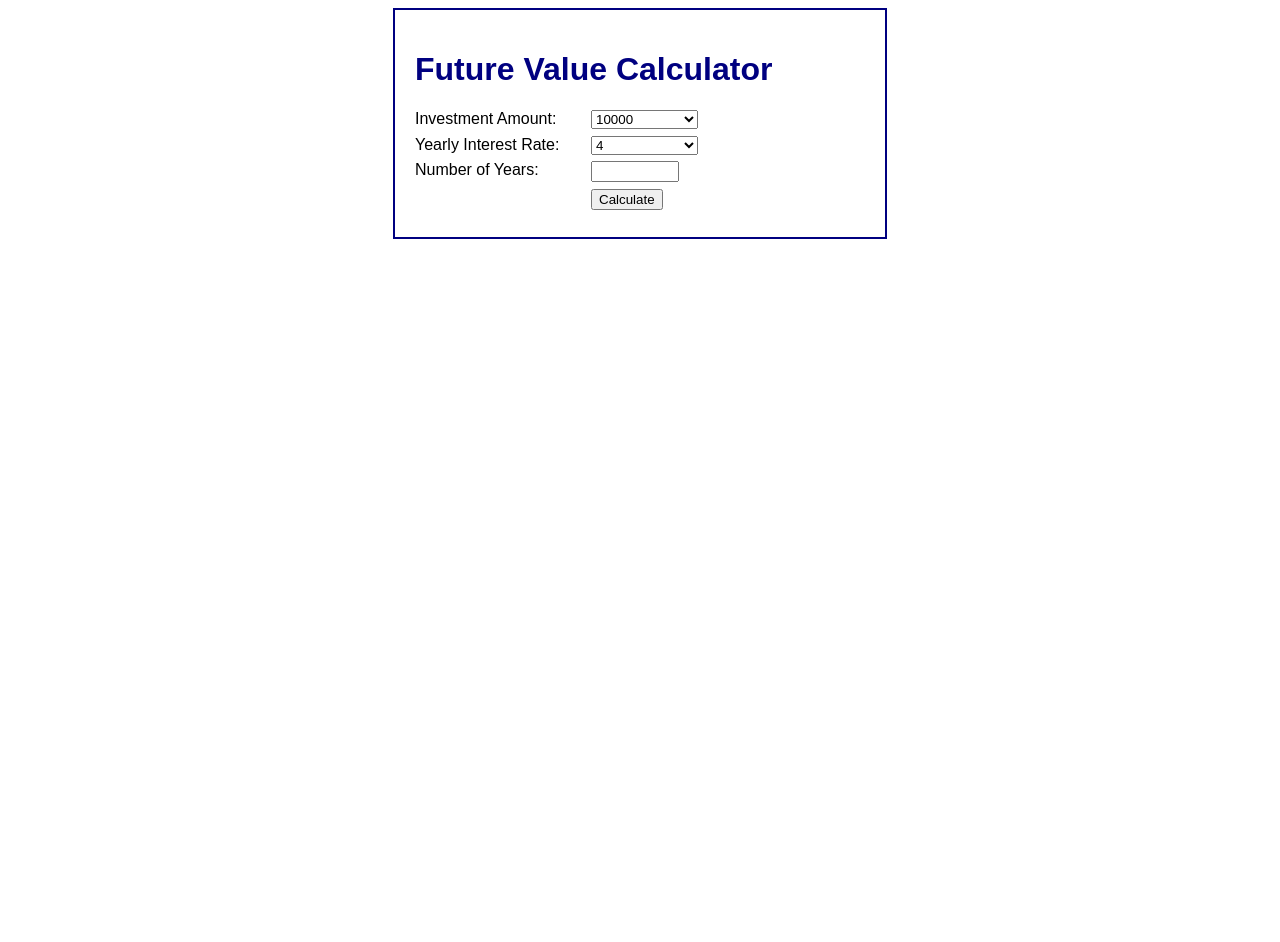
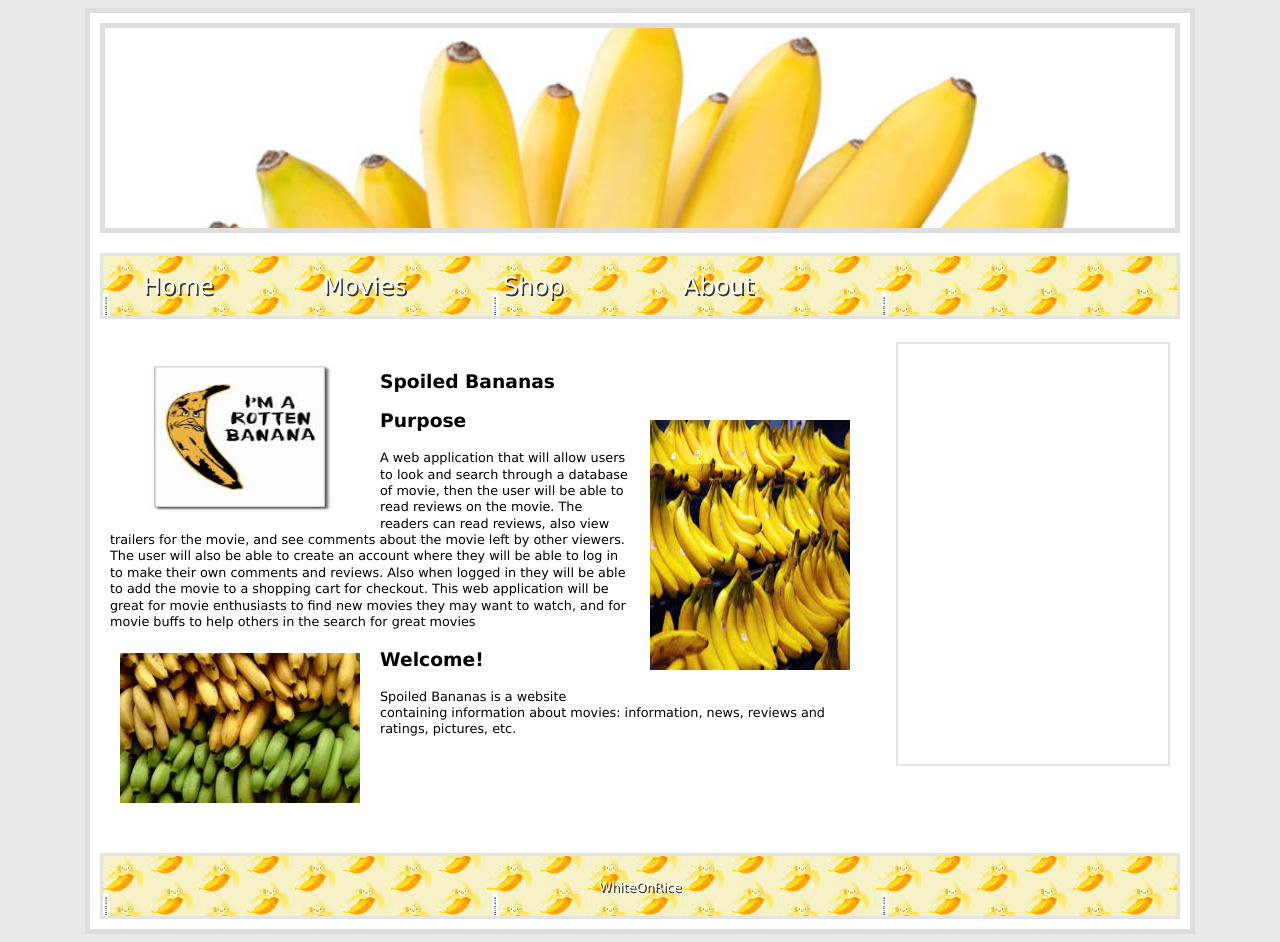
Before and after one commit to GWhite24/3105Website, a PHP site: page / in a window 1280 px wide. Before the commit the page ends 239 px from the top, so only its background shows below. Run offline with PHP 8.4, Linux system fonts and the light colour scheme.

Commit message:
Changes
Added blah

```diff
--- /dev/null
+++ b/Styles/Stylesheet.css
@@ -0,0 +1,144 @@
+body
+{
+    font-family: lucida grande ,tahoma,verdana,arial,sans-serif;
+    background-color: #e9e9e9;
+}
+
+body p
+{
+    font-size: 0.8em;
+    line-height: 1.28;
+}
+
+#wrapper
+{
+    width: 1080px;
+    background-color: white;
+    margin: 0 auto;
+    padding: 10px;
+    border: 5px solid #dedede;
+}
+
+#banner
+{
+    background-image: url(../Images/b4.jpg);
+    background-repeat: no-repeat;
+    background-size: cover;
+    border: 5px solid #dedede;
+    height: 200px;
+}
+
+#content_area
+{
+    float: left;
+    width: 750px;
+    margin: 20px 0 20px 0;
+    padding: 10px;
+}
+
+#sidebar
+{
+    float: right;
+    width: 250px;
+    height: 400px;
+    margin: 20px 10px;
+    padding: 10px;
+    border: 2px solid #E3E3E3;
+}
+
+footer
+{
+    clear: both;
+    width: auto;
+    height: 40px;
+    padding: 10px;
+    border: 3px solid #E3E3E3;
+    text-align: center;
+    color: #fff;
+    text-shadow: 0.1em 0.1em #333;
+    background-image: url(../Images/b5.jpg);
+}
+
+#navigation
+{
+    height: 60px;
+    border: 3px solid #E3E3E3;
+    margin-top: 20px;
+    text-shadow: 0.1em 0.1em #333;
+    background-image: url(../Images/b5.jpg);
+}
+
+#nav
+{
+    list-style: none;
+}
+
+#nav ul
+{
+    margin: 0;
+    padding: 0;
+    width: auto;
+    display: none;
+}
+
+#nav li
+{
+    font-size: 24px;
+    float: left;
+    position: relative;
+    width: 180px;
+    height: 50px;
+}
+
+#nav a:link, nav a:active, nav a:visited
+{
+    display: block;
+    color: #fff;
+    text-decoration: none;
+}
+
+#nav a:hover
+{
+    color: lightblue;
+}
+
+.imgLeft
+{
+    float: left;
+    width: 240px;
+    height: 150px;
+    margin: 0px 10px 10px 0;
+    padding: 10px;
+}
+
+.imgRight
+{
+    float: right;
+    width: 200px;
+    height: 250px;
+    margin: 0px 0 10px 10px;
+    padding: 10px;
+}
+
+.coffeeTable
+{
+    width: 750px;
+    height: 250px;
+    margin: 10px 10px 10px 0;
+    border: 3px solid #E3E3E3;
+    border-radius: 10px;
+    moz-border-radius: 10px;
+}
+
+.coffeeTable tr th, .coffeeTable tr td
+{
+    text-align: left;
+    padding: 0px 5px 0 5px;
+}
+
+.coffeeTable img
+{
+    padding: 0px 10px 10px 10px;
+    height: 150px;
+    width: 150px;
+}
--- /dev/null
+++ b/Template.php
@@ -0,0 +1,35 @@
+<!DOCTYPE html>
+<html>
+    <head>
+        <meta http-equiv="Content-Type" content="text/html; charset=UTF-8">
+        <title><?php echo $title; ?></title>
+        <link rel="stylesheet" type="text/css" href="Styles/Stylesheet.css" />
+    </head>
+    <body>
+        <div id="wrapper">
+            <div id="banner">
+            </div>
+
+            <nav id="navigation">
+                <ul id="nav">
+                    <li><a href="index.php">Home</a></li>
+                    <li><a href="Coffee.php">Movies</a></li>
+                    <li><a href="#">Shop</a></li>
+                    <li><a href="#">About</a></li>
+                </ul>
+            </nav>
+
+            <div id="content_area">
+                <?php echo $content; ?>
+            </div>
+
+            <div id="sidebar">
+
+            </div>
+
+            <footer>
+                <p>WhiteOnRice</p>
+            </footer>
+        </div>
+    </body>
+</html>
--- a/index.php
+++ b/index.php
@@ -1,52 +1,34 @@
-<!DOCTYPE html PUBLIC "-//W3C//DTD XHTML 1.0 Transitional//EN"
-    "http://www.w3.org/TR/xhtml1/DTD/xhtml1-transitional.dtd">
-<html xmlns="http://www.w3.org/1999/xhtml">
-<head>
-    <title>Future Value Calculator</title>
-    <link rel="stylesheet" type="text/css" href="main.css"/>
-</head>
+<?php
+$title = "Home";
+$content = '
+        <img src="Images/banner.jpg" class="imgLeft" />
+        <h3>Spoiled Bananas</h3>
+        <p>
 
-<body>
-    <div id="content">
-    <h1>Future Value Calculator</h1>
-    <?php if (!empty($error_message)) { ?>
-        <p class="error"><?php echo $error_message; ?></p>
-    <?php } // end if ?>
-    <form action="display_results.php" method="post">
-        <div id="data">
-			<label>Investment Amount:</label>
-			<select name="investment">
-				<?php
-				for($i = 10000; $i <= 50000; $i += 5000){
-					echo("<option value = $i>$i</option>");
+        </p>
 
-				}
-				?>
-			</select>
-			<br />
+        <img src="Images/b2.jpg" class="imgRight" />
+        <h3>Purpose</h3>
+        <p>
+            A web application that will allow users to look and search through a database of
 
-			<label>Yearly Interest Rate:</label>
-			<select name="interest_rate">
-				<?php
-				for($i = 4; $i <= 12; $i += .5){
-					echo("<option value = $i>$i</option>");
+movie, then the user will be able to read reviews on the movie. The readers can read reviews, also view
 
-				}
-				?>
-			</select>
-			<br />
+trailers for the movie, and see comments about the movie left by other viewers.  The user will also be
 
-			<label>Number of Years:</label>
-			<input type="text" name="years"  value=""  class="textbox"/>
-			<br />
+able to create an account where they will be able to log in to make their own comments and reviews.
 
-		</div>
+Also when logged in they will be able to add the movie to a shopping cart for checkout. This web
 
-        <div id="buttons">
-        <label>&nbsp;</label>
-        <input type="submit" value="Calculate"/><br />
-        </div>
-    </form>
-    </div>
-</body>
-</html>
+application will be great for movie enthusiasts to find new movies they may want to watch, and for
+
+movie buffs to help others in the search for great movies
+         </p>
+
+         <img src="Images/b3.jpg" class="imgLeft" />
+         <h3>Welcome!</h3>
+         <p>
+            Spoiled Bananas is a website containing information about movies: information, news, reviews and ratings, pictures, etc.
+         </p>';
+include 'Template.php';
+?>
```
Also changed, not shown: Images/b2.jpg (added), Images/b3.jpg (added), Images/b4.jpg (added), Images/b5.jpg (added), Images/banner.jpg (added).
